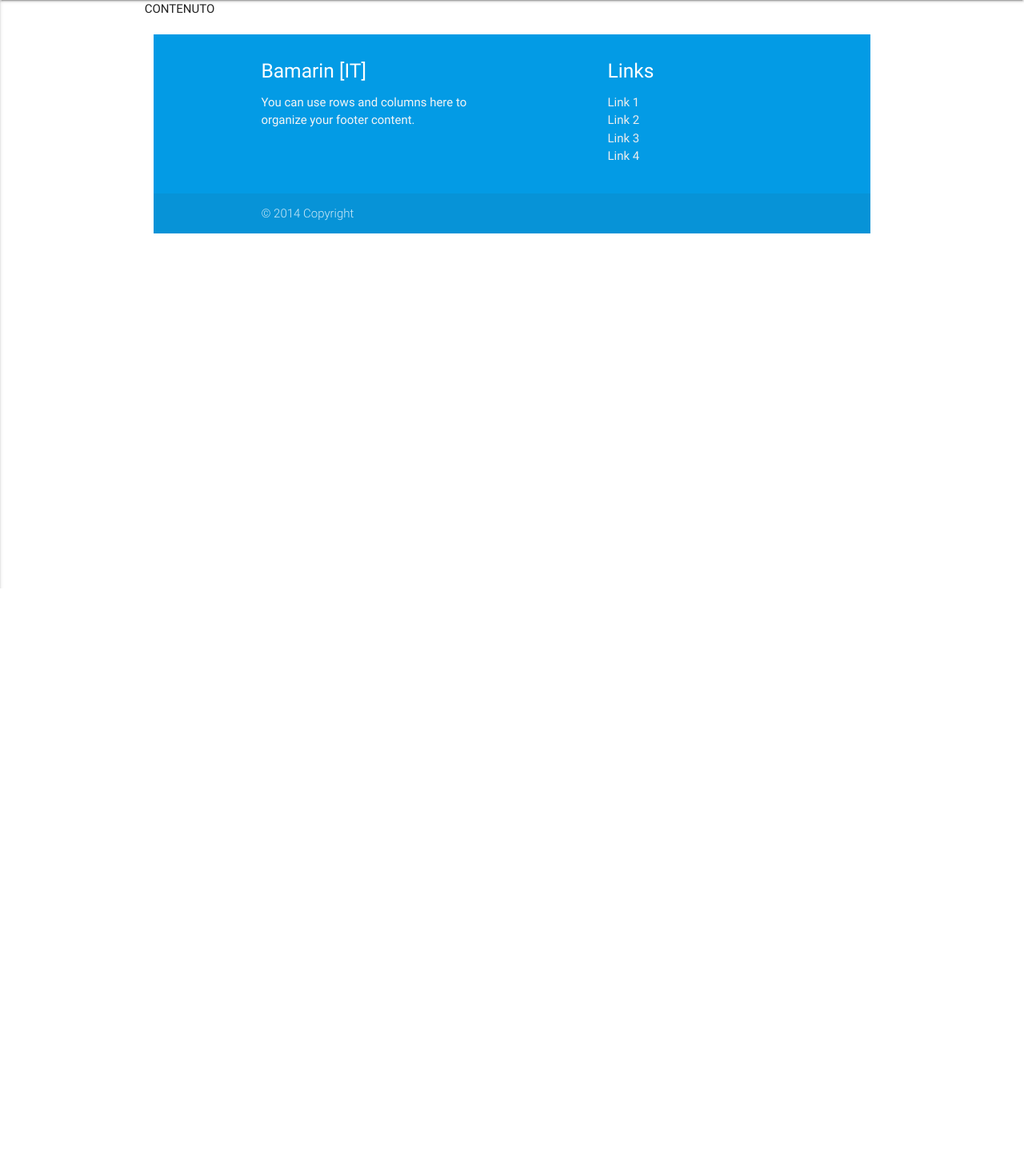
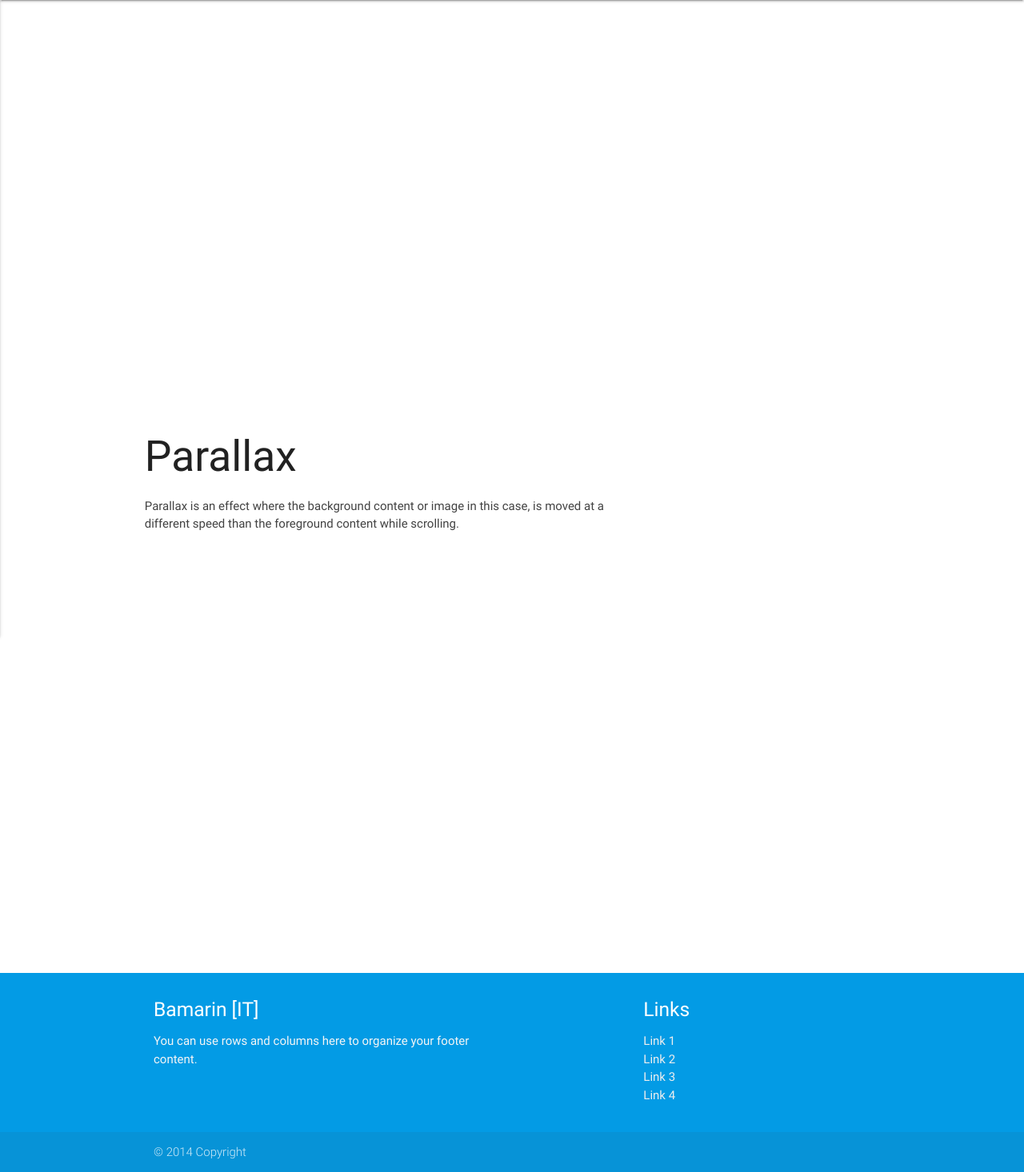
Before and after one commit to Bamarin/website, a PHP site: page / in a window 1280 px wide. Shown: the part 64-1530 px from the top of the page at 80% size. Before the commit the page ends 800 px from the top, so only its background shows below. Run offline with PHP 8.4, Linux system fonts and the light colour scheme; some libraries are stand-ins or nearby versions.

Commit message:
Add parallax

```diff
--- a/index.php
+++ b/index.php
@@ -16,10 +16,18 @@
       include 'navbar.php';
     ?>
     <div class="container">
-      <div class="row">
-        <div class= "col-xs-12">
-         CONTENUTO
+  <div class="parallax-container">
+    <div class="parallax"><img src="images/parallax1.jpg"></div>
+      </div>
+      <div class="section white">
+        <div class="row container">
+          <h2 class="header">Parallax</h2>
+          <p class="grey-text text-darken-3 lighten-3">Parallax is an effect where the background content or image in this case, is moved at a different speed than the foreground content while scrolling.</p>
         </div>
+      </div>
+      <div class="parallax-container">
+        <div class="parallax"><img src="images/parallax2.jpg"></div>
+      </div>
     </div>
     <?php
       include 'footer.php';
```
